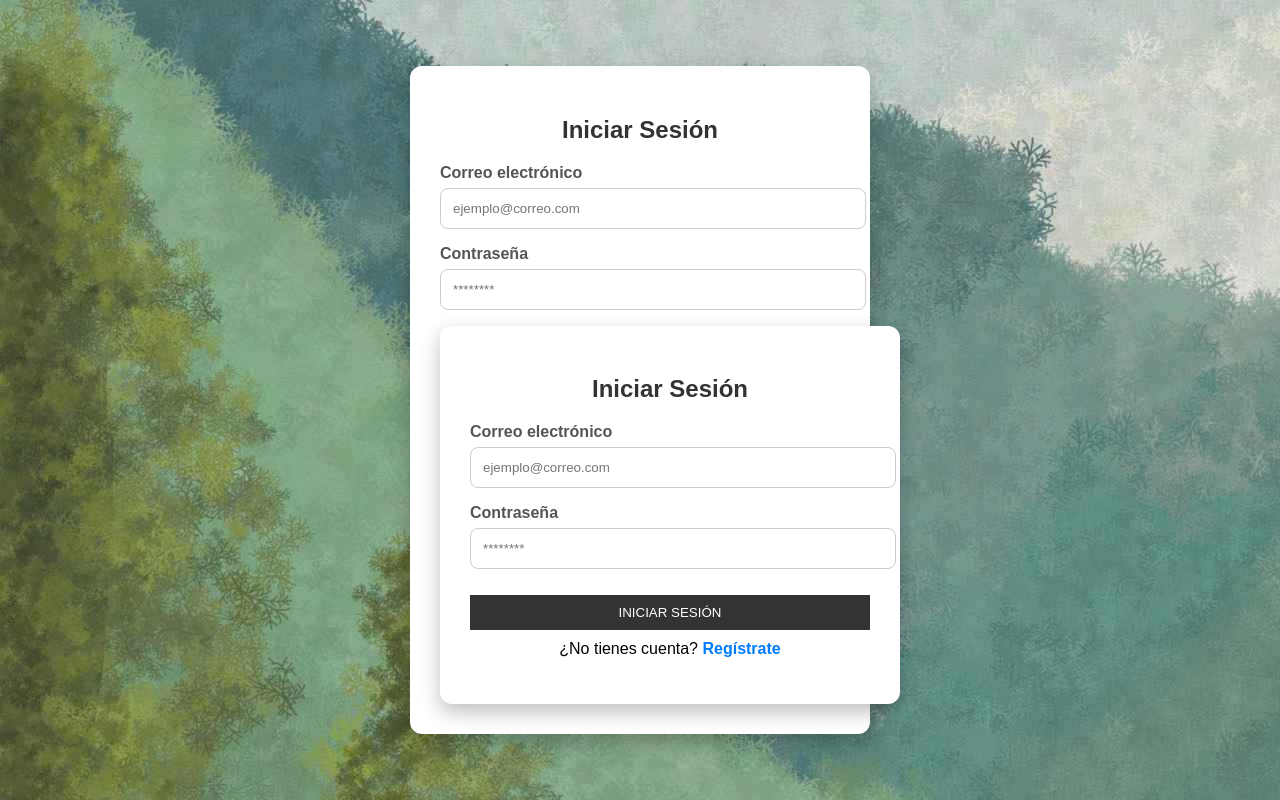
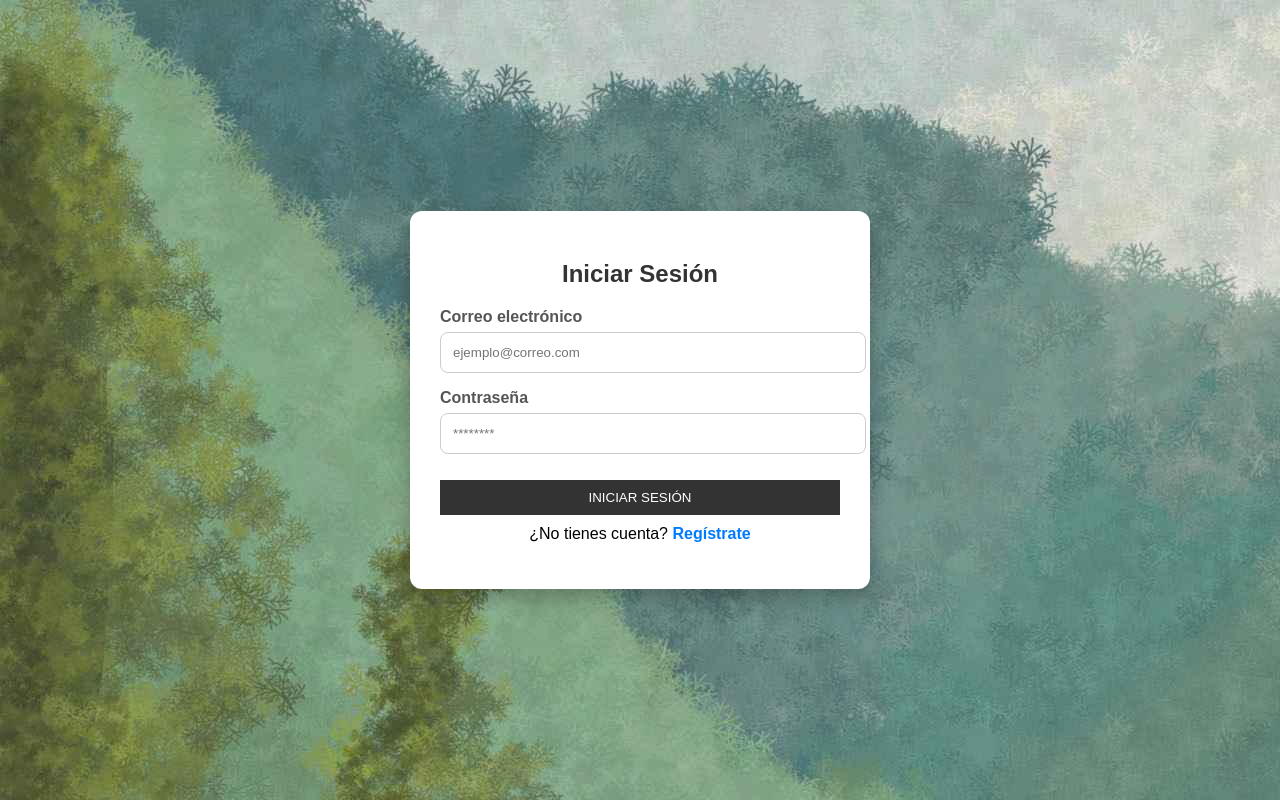
Before and after one commit to Gorallp/BEATHOUSE.PE, a plain HTML site: page loguin.html in a window 1280 px wide. Drawn offline with Linux system fonts and the light colour scheme.

Commit message:
correccion login

```diff
--- a/loguin.html
+++ b/loguin.html
@@ -1,23 +1,3 @@
-<!DOCTYPE html>
-<html lang="es">
-
-<head>
-  <meta charset="UTF-8">
-  <meta name="viewport" content="width=device-width, initial-scale=1.0">
-  <title>Iniciar Sesión - BEAT HOUSE</title>
-  <link rel="stylesheet" href="ESTILOS/E5.css">
-</head>
-
-<body style="background-image: url(RECURSOS/Pintura\ de\ mi\ compa.jpg);">
-  <div class="form-container">
-    <h2>Iniciar Sesión</h2>
-    <form onsubmit="event.preventDefault(); login()">
-      <label for="email">Correo electrónico</label>
-      <input type="email" id="email" name="email" placeholder="ejemplo@correo.com" required>
-
-      <label for="password">Contraseña</label>
-      <input type="password" id="password" name="password" placeholder="********" required>
-
 <!DOCTYPE html>
 <html lang="es">
 
```
Lines whose indentation alone changed are shown as unchanged.
